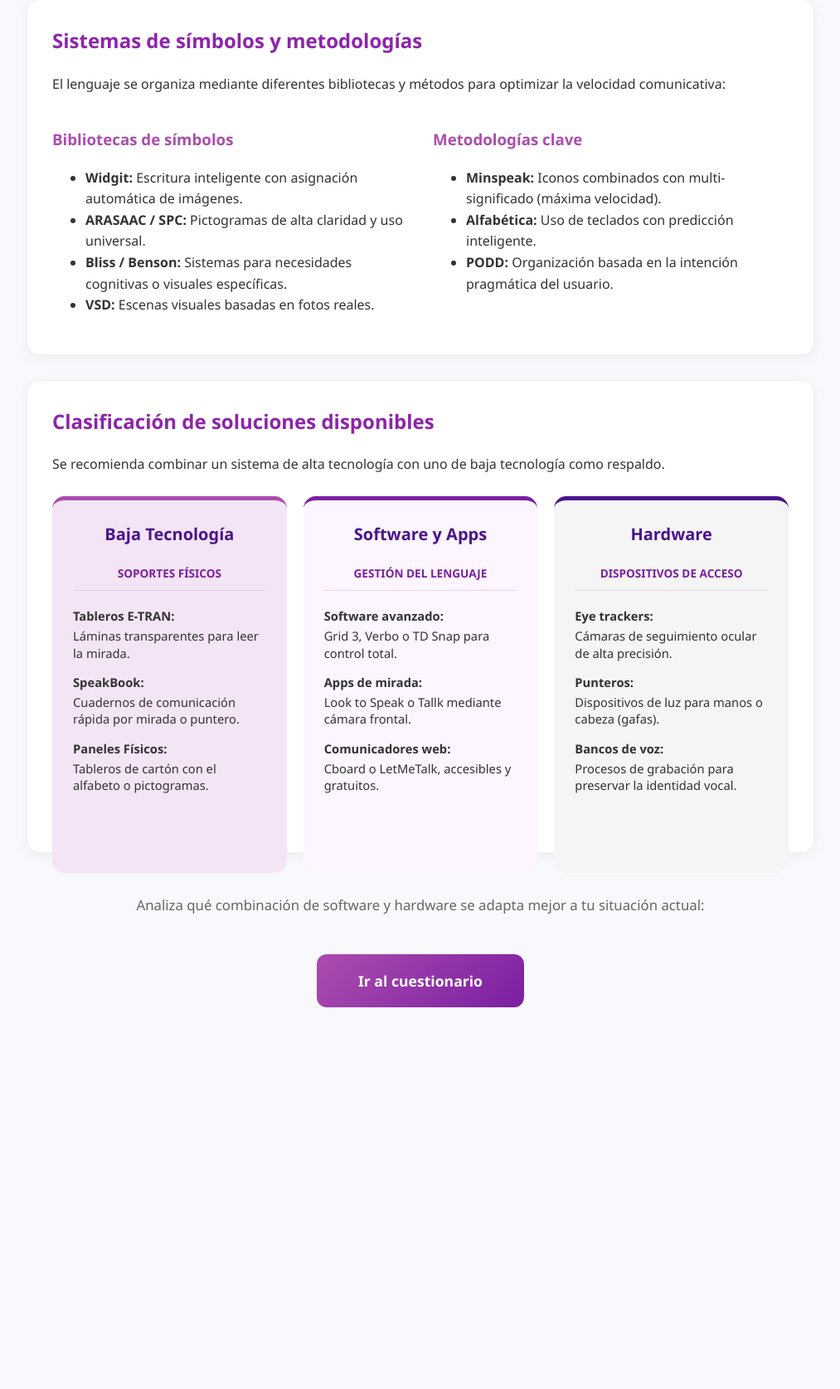
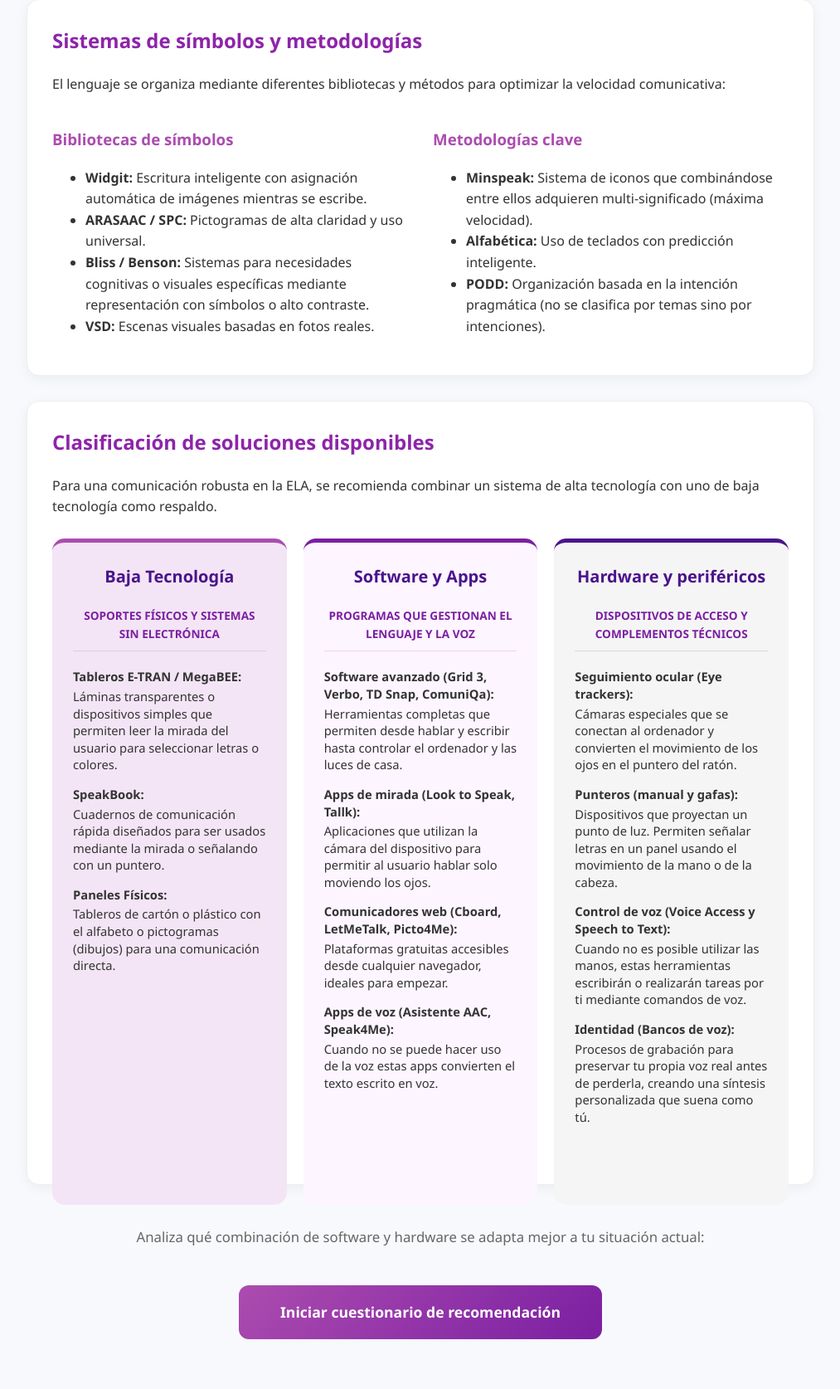
Before and after one commit to itslxcy/Trabajo-fin-de-grado, a Flask app: page /SAAC in a window 1280 px wide. Shown: the part 595-2269 px from the top of the page at 83% size, without its empty margins (133-1146 px from the left). Before the commit the page ends 1809 px from the top, so only its background shows below. Run offline with Flask 3, Linux system fonts and the light colour scheme.

Commit message:
Cambios en parámetros SAAC

```diff
--- a/backend/app.py
+++ b/backend/app.py
@@ -1,5 +1,4 @@
 import os
-import modelos
 from flask import Flask, render_template, request
 from modelos import SaacSistema, Idioma, SistemaRequisitoFuncional, TipoEntrada, Plataforma
 from extension import bd
@@ -10,7 +9,7 @@ load_dotenv()
 
 app = Flask(__name__)
 
-# Configuración de la Base de Datos
+# --- CONFIGURACIÓN DE LA BASE DE DATOS ---
 usuario = os.getenv('DB_USER')
 contrasena = os.getenv('DB_PASSWORD')
 host = os.getenv('DB_HOST')
@@ -48,7 +47,7 @@ def cuestionario():
 @app.route('/recomendar', methods=['POST'])
 def recomendar():
     # 1. Capturar datos básicos
-    nombre = request.form.get('nombre')
+    nombre_usuario = request.form.get('nombre')
     ids_idiomas = [int(x) for x in request.form.getlist('idioma_ids') if x]
     ids_entradas = [int(x) for x in request.form.getlist('entrada_ids') if x]
     ids_plataformas = [int(x) for x in request.form.getlist('plataforma_ids') if x]
@@ -74,12 +73,18 @@ def recomendar():
     # --- CONSULTA BASE ---
     consulta = SaacSistema.query.outerjoin(SistemaRequisitoFuncional)
 
-    # FILTROS ESTÁNDAR
+    # 4. FILTROS DE BASE DE DATOS
+    # Filtro Presupuesto
     consulta = consulta.filter(SaacSistema.coste_min <= v_presupuesto)
 
+    # Filtro Fatiga vs Resistencia (Lógica: El sistema no debe cansar más de lo que el usuario aguanta)
+    consulta = consulta.filter(SaacSistema.fatiga_fisica <= v_resistencia)
+
+    # Filtro Idiomas
     if ids_idiomas:
         consulta = consulta.filter(SaacSistema.idiomas.any(Idioma.id.in_(ids_idiomas)))
 
+    # Filtro Requisitos Funcionales (Capacidades)
     consulta = consulta.filter(
         or_(SistemaRequisitoFuncional.nivel_visual_min <= v_vision, SistemaRequisitoFuncional.nivel_visual_min == None),
         or_(SistemaRequisitoFuncional.nivel_cognitivo_min <= v_cognicion, SistemaRequisitoFuncional.nivel_cognitivo_min == None),
@@ -88,9 +93,11 @@ def recomendar():
         or_(SistemaRequisitoFuncional.nivel_habla_min <= v_habla, SistemaRequisitoFuncional.nivel_habla_min == None)
     )
 
+    # Filtro Autonomía (Si no tiene independencia, buscamos sistemas que requieran interlocutor)
     if v_independencia == 0:
         consulta = consulta.filter(SaacSistema.requiere_interlocutor == True)
 
+    # Filtros de Entrada y Plataforma
     if ids_entradas:
         consulta = consulta.filter(SaacSistema.entradas.any(TipoEntrada.id.in_(ids_entradas)))
     if ids_plataformas:
@@ -98,12 +105,22 @@ def recomendar():
 
     resultados = consulta.all()
 
-    # --- LÓGICA DE PROCESAMIENTO ---
+    # --- 5. LÓGICA DE PROCESAMIENTO Y VINCULACIÓN ---
     sistemas_finales = []
     accesorios_referencia = []
     ids_accesorios_vistos = set()
 
+    # Pre-identificamos hardware clave en los resultados
+    eye_tracker = next((x for x in resultados if x.nombre == 'Eye tracker'), None)
+    soporte_anclaje = next((x for x in resultados if 'Soporte' in x.nombre), None)
+    punto_gafas = next((x for x in resultados if 'Gafas' in x.nombre), None)
+    punto_laser = next((x for x in resultados if x.nombre == 'Puntero Láser'), None)
+
     for s in resultados:
+        # El soporte de anclaje no se muestra como sistema principal, solo como accesorio de referencia
+        if 'Soporte' in s.nombre:
+            continue
+
         s.nota_clinica = ""
         s.accesorio_vinculado = None
         s.prioridad_entorno = 0 # 0: Óptimo, 1: Con advertencias
@@ -114,68 +131,61 @@ def recomendar():
             s.nota_clinica = "URGENTE: Ventana de oportunidad óptima. Iniciar preservación de voz antes de síntomas bulbares."
 
         if 'praat' in nombre_low or 'voice analyst' in nombre_low:
-            s.nota_clinica = "Prioritario: Evaluación fonoaudiológica recomendada para detectar cambios acústicos imperceptibles."
+            s.nota_clinica = "Prioritario: Evaluación fonoaudiológica recomendada para detectar cambios acústicos."
 
         # B. Vinculación de Periféricos Inteligente
-        if not s.es_accesorio:
-            # B.1. Vinculación de Eye Tracker
+        # No vinculamos accesorios a otros accesorios (evitamos bucles)
+        es_hardware_puro = any(p in nombre_low for p in ['eye tracker', 'puntero', 'gafas', 'soporte'])
+
+        if not es_hardware_puro:
+            # B.1. Software de mirada -> Necesita Eye Tracker
             if s.nombre in ['Grid 3', 'Verbo', 'TD Snap', 'Tallk', 'Look to learn']:
-                s.accesorio_vinculado = next((x for x in resultados if x.nombre == 'Eye tracker'), None)
+                s.accesorio_vinculado = eye_tracker
 
-            # B.2. Vinculación de Punteros (Cefálica vs Manual)
+            # B.2. Paneles físicos -> Necesitan Punteros
             if s.nombre in ['Panel alfabético', 'Panel pictogramas', 'SpeakBook']:
+                # Si el usuario tiene poca resistencia o pide acceso cefálico, priorizamos gafas
                 if 3 in ids_entradas or v_resistencia <= 1:
-                    s.accesorio_vinculado = next((x for x in resultados if 'Gafas' in x.nombre), None)
-                if not s.accesorio_vinculado:
-                    s.accesorio_vinculado = next((x for x in resultados if x.nombre == 'Puntero Láser'), None)
+                    s.accesorio_vinculado = punto_gafas
+                else:
+                    s.accesorio_vinculado = punto_laser
 
-            # C. Notas de Contexto, Soporte y Priorización
+            # C. Contexto de Silla y Entorno
             if v_silla and s.admite_anclaje:
                 s.nota_clinica += " | Requiere soporte de fijación a silla."
-
-                # Buscamos el soporte en los resultados para incluirlo en la tabla de referencia final
-                soporte = next((x for x in resultados if 'Soporte' in x.nombre), None)
-                if soporte and soporte.id not in ids_accesorios_vistos:
-                    accesorios_referencia.append(soporte)
-                    ids_accesorios_vistos.add(soporte.id)
+                if soporte_anclaje and soporte_anclaje.id not in ids_accesorios_vistos:
+                    accesorios_referencia.append(soporte_anclaje)
+                    ids_accesorios_vistos.add(soporte_anclaje.id)
 
             if v_entorno == 'exterior':
-                # 1. Identificamos si es un sistema de mirada (con problemas IR)
                 es_sistema_mirada = s.accesorio_vinculado and s.accesorio_vinculado.nombre == 'Eye tracker'
 
                 if es_sistema_mirada:
-                    s.nota_clinica += " | ADVERTENCIA: El seguimiento ocular puede perder precisión bajo luz solar directa."
-                    s.prioridad_entorno = 1 # Bajamos prioridad por limitación técnica
+                    s.nota_clinica += " | ADVERTENCIA: El seguimiento ocular pierde precisión bajo luz solar directa."
+                    s.prioridad_entorno = 1
 
-                # 2. Solo marcamos como optimizado si es realmente portable y NO tiene fallos de precisión por luz
                 if s.portable and not es_sistema_mirada:
                     s.nota_clinica += " | Optimizado para movilidad exterior."
 
-                # 3. Si el sistema no es portable en absoluto, bajamos su prioridad en la lista
                 if not s.portable:
                     s.prioridad_entorno = 1
 
             sistemas_finales.append(s)
 
-    # Ordenar: primero los de prioridad 0 (sin problemas de entorno)
+    # Ordenar: primero los óptimos para el entorno seleccionado
     sistemas_finales.sort(key=lambda x: x.prioridad_entorno)
 
-    # D. Recopilación de hardware único para la tabla de referencia
+    # D. Recopilar accesorios finales para la tabla de costes de referencia
     for s in sistemas_finales:
         acc = s.accesorio_vinculado
         if acc and acc.id not in ids_accesorios_vistos:
-            nombre_acc_low = acc.nombre.lower()
-            es_software_o_banco = any(kw in nombre_acc_low for kw in
-                                    ['modeltalker', 'myownvoice', 'vocalid', 'bank your voice', 'praat', 'analyst'])
-
-            if not es_software_o_banco:
-                accesorios_referencia.append(acc)
-                ids_accesorios_vistos.add(acc.id)
+            accesorios_referencia.append(acc)
+            ids_accesorios_vistos.add(acc.id)
 
     return render_template('recomendacion.html',
                            sistemas=sistemas_finales,
                            accesorios_referencia=accesorios_referencia,
-                           nombre_usuario=nombre)
+                           nombre_usuario=nombre_usuario)
 
 if __name__ == '__main__':
     app.run(debug=True)
--- a/backend/static/estilos.css
+++ b/backend/static/estilos.css
@@ -208,15 +208,22 @@ tr:hover { background-color: #fdfaff; }
 
 .boton-volver {
     display: inline-block;
+    margin-top: 20px;
     padding: 12px 25px;
-    background: #eee;
-    color: #444;
+    background: #ac4caf; /* Tu morado principal */
+    color: white;
     text-decoration: none;
     border-radius: 8px;
     font-weight: 600;
-    transition: background 0.3s;
+    transition: background 0.3s, transform 0.2s;
+    border: none;
 }
 
+.boton-volver:hover {
+    background: #8e24aa; /* Un morado un poco más oscuro al pasar el ratón */
+    transform: translateY(-2px);
+    box-shadow: 0 4px 10px rgba(172, 76, 175, 0.2);
+}
 .boton-volver:hover { background: #ddd; }
 
 /* Ayudas de texto pequeño */
--- a/backend/templates/SAAC.html
+++ b/backend/templates/SAAC.html
@@ -33,18 +33,18 @@
             <div>
                 <h3 style="color: #ac4caf;">Bibliotecas de símbolos</h3>
                 <ul>
-                    <li><strong>Widgit:</strong> Escritura inteligente con asignación automática de imágenes.</li>
+                    <li><strong>Widgit:</strong> Escritura inteligente con asignación automática de imágenes mientras se escribe.</li>
                     <li><strong>ARASAAC / SPC:</strong> Pictogramas de alta claridad y uso universal.</li>
-                    <li><strong>Bliss / Benson:</strong> Sistemas para necesidades cognitivas o visuales específicas.</li>
+                    <li><strong>Bliss / Benson:</strong> Sistemas para necesidades cognitivas o visuales específicas mediante representación con símbolos o alto contraste.</li>
                     <li><strong>VSD:</strong> Escenas visuales basadas en fotos reales.</li>
                 </ul>
             </div>
             <div>
                 <h3 style="color: #ac4caf;">Metodologías clave</h3>
                 <ul>
-                    <li><strong>Minspeak:</strong> Iconos combinados con multi-significado (máxima velocidad).</li>
+                    <li><strong>Minspeak:</strong> Sistema de iconos que combinándose entre ellos adquieren multi-significado (máxima velocidad).</li>
                     <li><strong>Alfabética:</strong> Uso de teclados con predicción inteligente.</li>
-                    <li><strong>PODD:</strong> Organización basada en la intención pragmática del usuario.</li>
+                    <li><strong>PODD:</strong> Organización basada en la intención pragmática (no se clasifica por temas sino por intenciones).</li>
                 </ul>
             </div>
         </div>
@@ -54,7 +54,7 @@
         <h2>Clasificación de soluciones disponibles</h2>
 
         <p style="margin-bottom: 25px; color: #333;">
-            Se recomienda combinar un sistema de alta tecnología con uno de baja tecnología como respaldo.
+            Para una comunicación robusta en la ELA, se recomienda combinar un sistema de alta tecnología con uno de baja tecnología como respaldo.
         </p>
 
     <div class="grid-soluciones">
@@ -62,33 +62,35 @@
         <!-- Columna: Baja Tecnología -->
         <div class="columna-solucion columna-baja">
             <h3>Baja Tecnología</h3>
-                <p class="subtitulo-col">Soportes físicos</p>
+            <p class="subtitulo-col">Soportes físicos y sistemas sin electrónica</p>
             <ul>
-                    <li><strong>Tableros E-TRAN:</strong> Láminas transparentes para leer la mirada.</li>
-                    <li><strong>SpeakBook:</strong> Cuadernos de comunicación rápida por mirada o puntero.</li>
-                    <li><strong>Paneles Físicos:</strong> Tableros de cartón con el alfabeto o pictogramas.</li>
+                <li><strong>Tableros E-TRAN / MegaBEE:</strong> Láminas transparentes o dispositivos simples que permiten leer la mirada del usuario para seleccionar letras o colores.</li>
+                <li><strong>SpeakBook:</strong> Cuadernos de comunicación rápida diseñados para ser usados mediante la mirada o señalando con un puntero.</li>
+                <li><strong>Paneles Físicos:</strong> Tableros de cartón o plástico con el alfabeto o pictogramas (dibujos) para una comunicación directa.</li>
             </ul>
         </div>
 
         <!-- Columna: Software y Apps -->
         <div class="columna-solucion columna-apps">
             <h3>Software y Apps</h3>
-                <p class="subtitulo-col">Gestión del lenguaje</p>
+            <p class="subtitulo-col">Programas que gestionan el lenguaje y la voz</p>
             <ul>
-                    <li><strong>Software avanzado:</strong> Grid 3, Verbo o TD Snap para control total.</li>
-                    <li><strong>Apps de mirada:</strong> Look to Speak o Tallk mediante cámara frontal.</li>
-                    <li><strong>Comunicadores web:</strong> Cboard o LetMeTalk, accesibles y gratuitos.</li>
+                <li><strong>Software avanzado (Grid 3, Verbo, TD Snap, ComuniQa):</strong> Herramientas completas que permiten desde hablar y escribir hasta controlar el ordenador y las luces de casa.</li>
+                <li><strong>Apps de mirada (Look to Speak, Tallk):</strong> Aplicaciones que utilizan la cámara del dispositivo para permitir al usuario hablar solo moviendo los ojos.</li>
+                <li><strong>Comunicadores web (Cboard, LetMeTalk, Picto4Me):</strong> Plataformas gratuitas accesibles desde cualquier navegador, ideales para empezar.</li>
+                <li><strong>Apps de voz (Asistente AAC, Speak4Me):</strong> Cuando no se puede hacer uso de la voz estas apps convierten el texto escrito en voz.</li>
             </ul>
         </div>
 
         <!-- Columna: Hardware -->
         <div class="columna-solucion columna-hardware">
-                <h3>Hardware</h3>
-                <p class="subtitulo-col">Dispositivos de acceso</p>
+            <h3>Hardware y periféricos</h3>
+            <p class="subtitulo-col">Dispositivos de acceso y complementos técnicos</p>
             <ul>
-                    <li><strong>Eye trackers:</strong> Cámaras de seguimiento ocular de alta precisión.</li>
-                    <li><strong>Punteros:</strong> Dispositivos de luz para manos o cabeza (gafas).</li>
-                    <li><strong>Bancos de voz:</strong> Procesos de grabación para preservar la identidad vocal.</li>
+                <li><strong>Seguimiento ocular (Eye trackers):</strong> Cámaras especiales que se conectan al ordenador y convierten el movimiento de los ojos en el puntero del ratón.</li>
+                <li><strong>Punteros (manual y gafas):</strong> Dispositivos que proyectan un punto de luz. Permiten señalar letras en un panel usando el movimiento de la mano o de la cabeza.</li>
+                <li><strong>Control de voz (Voice Access y Speech to Text):</strong> Cuando no es posible utilizar las manos, estas herramientas escribirán o realizarán tareas por ti mediante comandos de voz.</li>
+                <li><strong>Identidad (Bancos de voz):</strong> Procesos de grabación para preservar tu propia voz real antes de perderla, creando una síntesis personalizada que suena como tú.</li>
             </ul>
         </div>
     </div>
@@ -99,7 +101,7 @@
             Analiza qué combinación de software y hardware se adapta mejor a tu situación actual:
         </p>
         <a href="/cuestionario" class="boton-enviar" style="text-decoration: none; display: inline-block; width: auto; padding: 18px 50px;">
-            Ir al cuestionario
+            Iniciar cuestionario de recomendación
         </a>
     </div>
 
```
Also changed, not shown: Base de datos/TFG.sql (+57 -56 lines), backend/modelos.py (+8 -13 lines). Lines whose indentation alone changed are shown as unchanged.
